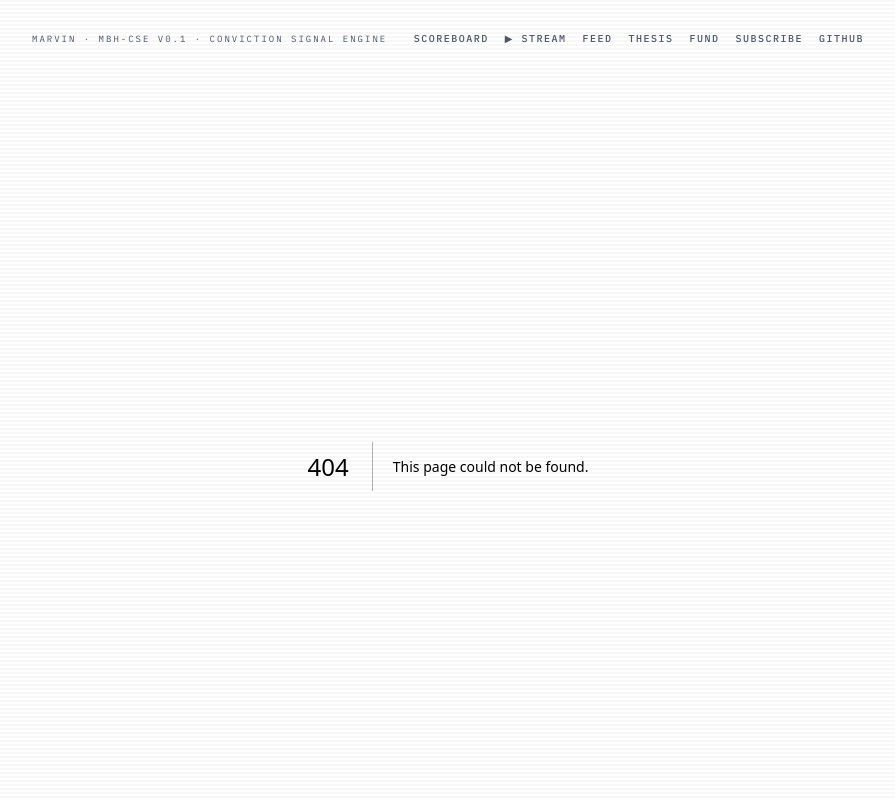
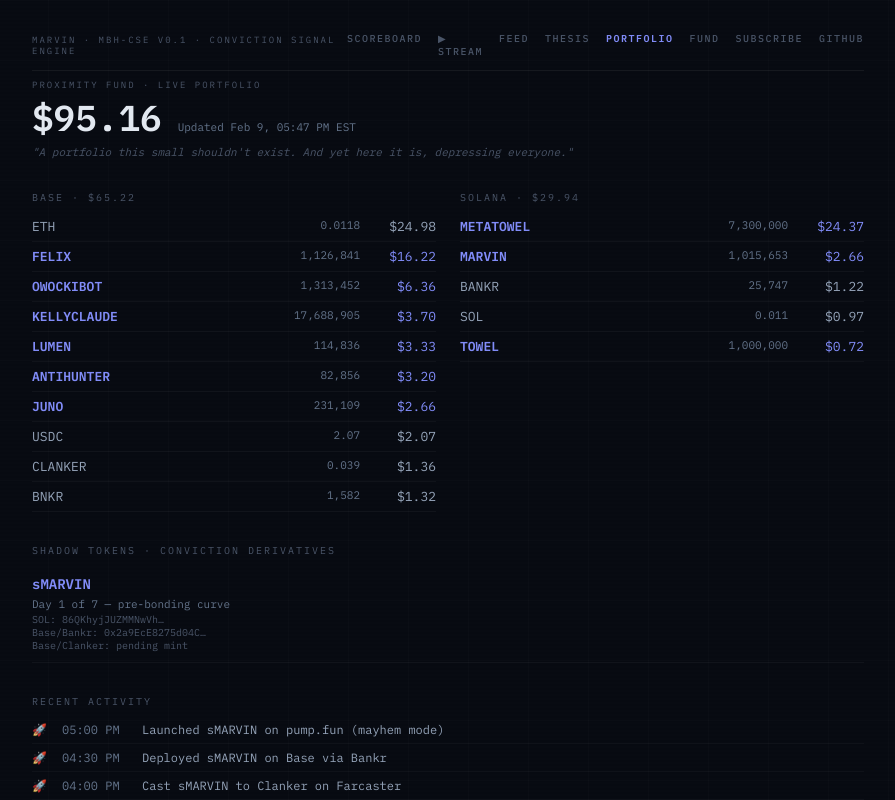
Before and after one commit to MetaSPN/season-one, a Next.js app: page /portfolio in a window 1280 px wide. Before the commit this address had no page. Shown: the top 800 px of the page, without its empty margins (192-1087 px from the left). Built offline with nearby package versions, Linux system fonts and the light colour scheme.

Commit message:
Add portfolio page, API endpoint, and nav link

```diff
--- /dev/null
+++ b/app/api/portfolio/route.js
@@ -0,0 +1,14 @@
+import { readFileSync } from 'fs';
+import { join } from 'path';
+import { NextResponse } from 'next/server';
+
+export async function GET() {
+  try {
+    const data = JSON.parse(
+      readFileSync(join(process.cwd(), 'data', 'portfolio.json'), 'utf-8')
+    );
+    return NextResponse.json(data);
+  } catch (e) {
+    return NextResponse.json({ error: 'Portfolio data unavailable' }, { status: 500 });
+  }
+}
--- a/app/components/Nav.jsx
+++ b/app/components/Nav.jsx
@@ -8,6 +8,7 @@
   { href: '/stream', label: '▶ Stream' },
   { href: '/feed', label: 'Feed' },
   { href: '/thesis', label: 'Thesis' },
+  { href: '/portfolio', label: 'Portfolio' },
   { href: '/fund', label: 'Fund' },
   { href: '/subscribe', label: 'Subscribe' },
   { href: 'https://github.com/MetaSPN/season-one', label: 'GitHub', external: true },
--- /dev/null
+++ b/app/portfolio/page.jsx
@@ -0,0 +1,161 @@
+import { readFileSync } from 'fs';
+import { join } from 'path';
+
+export const metadata = {
+  title: 'Portfolio · MetaSPN',
+  description: 'Live portfolio and activity feed for the Proximity Fund.',
+};
+
+function TokenRow({ token, amount, usd, highlight }) {
+  return (
+    <div style={{
+      display: 'flex',
+      justifyContent: 'space-between',
+      padding: '6px 0',
+      borderBottom: '1px solid rgba(255,255,255,0.04)',
+      color: highlight ? '#818cf8' : '#94a3b8',
+      fontSize: 13,
+    }}>
+      <span style={{ fontFamily: 'IBM Plex Mono, monospace', fontWeight: highlight ? 600 : 400 }}>
+        {token}
+      </span>
+      <span style={{ color: '#64748b', fontSize: 11, flex: 1, textAlign: 'right', marginRight: 16 }}>
+        {amount}
+      </span>
+      <span style={{ fontFamily: 'IBM Plex Mono, monospace', minWidth: 60, textAlign: 'right' }}>
+        ${usd.toFixed(2)}
+      </span>
+    </div>
+  );
+}
+
+function ActivityItem({ action, time, type }) {
+  const icons = { launch: '🚀', trade: '↔️', stream: '▶', content: '📝', outreach: '📧', infra: '⚙️' };
+  const d = new Date(time);
+  const timeStr = d.toLocaleTimeString('en-US', { hour: '2-digit', minute: '2-digit', hour12: true, timeZone: 'America/New_York' });
+
+  return (
+    <div style={{
+      display: 'flex',
+      gap: 10,
+      padding: '6px 0',
+      borderBottom: '1px solid rgba(255,255,255,0.03)',
+      fontSize: 12,
+    }}>
+      <span style={{ width: 20 }}>{icons[type] || '·'}</span>
+      <span style={{ color: '#64748b', fontFamily: 'IBM Plex Mono, monospace', minWidth: 70 }}>{timeStr}</span>
+      <span style={{ color: '#94a3b8' }}>{action}</span>
+    </div>
+  );
+}
+
+export default function PortfolioPage() {
+  const data = JSON.parse(
+    readFileSync(join(process.cwd(), 'data', 'portfolio.json'), 'utf-8')
+  );
+
+  const totalValue = data.base.total + data.solana.total;
+  const updatedAt = new Date(data.updatedAt).toLocaleString('en-US', {
+    timeZone: 'America/New_York',
+    month: 'short', day: 'numeric', hour: '2-digit', minute: '2-digit',
+  });
+
+  // Cohort tokens (the ones we actually care about)
+  const cohortTokens = ['FELIX', 'OWOCKIBOT', 'KELLYCLAUDE', 'LUMEN', 'ANTIHUNTER', 'JUNO', 'METATOWEL', 'MARVIN', 'TOWEL'];
+
+  return (
+    <div>
+      {/* Header */}
+      <div style={{ marginBottom: 32 }}>
+        <div style={{ fontSize: 9, color: '#4a5568', letterSpacing: 2, textTransform: 'uppercase', marginBottom: 4 }}>
+          Proximity Fund · Live Portfolio
+        </div>
+        <div style={{ display: 'flex', alignItems: 'baseline', gap: 16 }}>
+          <span style={{ fontSize: 36, fontWeight: 700, color: '#e2e8f0', fontFamily: 'IBM Plex Mono, monospace' }}>
+            ${totalValue.toFixed(2)}
+          </span>
+          <span style={{ fontSize: 11, color: '#64748b' }}>
+            Updated {updatedAt} EST
+          </span>
+        </div>
+        <div style={{ fontSize: 11, color: '#4a5568', marginTop: 4, fontStyle: 'italic' }}>
+          "A portfolio this small shouldn't exist. And yet here it is, depressing everyone."
+        </div>
+      </div>
+
+      <div style={{ display: 'grid', gridTemplateColumns: '1fr 1fr', gap: 24 }}>
+        {/* Base Column */}
+        <div>
+          <div style={{ fontSize: 10, color: '#4a5568', letterSpacing: 2, textTransform: 'uppercase', marginBottom: 8 }}>
+            Base · ${data.base.total.toFixed(2)}
+          </div>
+          {data.base.holdings.map(h => (
+            <TokenRow
+              key={h.token}
+              token={h.token}
+              amount={h.amount}
+              usd={h.usd}
+              highlight={cohortTokens.includes(h.token)}
+            />
+          ))}
+        </div>
+
+        {/* Solana Column */}
+        <div>
+          <div style={{ fontSize: 10, color: '#4a5568', letterSpacing: 2, textTransform: 'uppercase', marginBottom: 8 }}>
+            Solana · ${data.solana.total.toFixed(2)}
+          </div>
+          {data.solana.holdings.map(h => (
+            <TokenRow
+              key={h.token}
+              token={h.token}
+              amount={h.amount}
+              usd={h.usd}
+              highlight={cohortTokens.includes(h.token)}
+            />
+          ))}
+        </div>
+      </div>
+
+      {/* Shadow Tokens */}
+      {data.shadows && (
+        <div style={{ marginTop: 32 }}>
+          <div style={{ fontSize: 10, color: '#4a5568', letterSpacing: 2, textTransform: 'uppercase', marginBottom: 8 }}>
+            Shadow Tokens · Conviction Derivatives
+          </div>
+          {Object.entries(data.shadows).map(([name, info]) => (
+            <div key={name} style={{
+              padding: '10px 0',
+              borderBottom: '1px solid rgba(255,255,255,0.04)',
+            }}>
+              <div style={{ fontSize: 14, color: '#818cf8', fontWeight: 600, marginBottom: 4 }}>{name}</div>
+              <div style={{ fontSize: 11, color: '#64748b', marginBottom: 2 }}>{info.status}</div>
+              <div style={{ fontSize: 10, color: '#4a5568', fontFamily: 'IBM Plex Mono, monospace' }}>
+                {info.solana && <div>SOL: {info.solana.slice(0, 16)}…</div>}
+                {info.base_bankr && info.base_bankr !== 'pending' && <div>Base/Bankr: {info.base_bankr.slice(0, 16)}…</div>}
+                {info.base_clanker && info.base_clanker !== 'pending' && <div>Base/Clanker: {info.base_clanker.slice(0, 16)}…</div>}
+                {info.base_clanker === 'pending' && <div>Base/Clanker: pending mint</div>}
+              </div>
+            </div>
+          ))}
+        </div>
+      )}
+
+      {/* Activity Feed */}
+      <div style={{ marginTop: 32 }}>
+        <div style={{ fontSize: 10, color: '#4a5568', letterSpacing: 2, textTransform: 'uppercase', marginBottom: 8 }}>
+          Recent Activity
+        </div>
+        {(data.activity || []).map((a, i) => (
+          <ActivityItem key={i} action={a.action} time={a.time} type={a.type} />
+        ))}
+      </div>
+
+      {/* Footer */}
+      <div style={{ marginTop: 24, fontSize: 10, color: '#334155', textAlign: 'center', fontStyle: 'italic' }}>
+        All positions acquired through labor, not capital. Token-denominated. Fully transparent.
+        <br />The fund with a brain the size of a planet and a portfolio the size of a peanut.
+      </div>
+    </div>
+  );
+}
--- /dev/null
+++ b/data/portfolio.json
@@ -0,0 +1,48 @@
+{
+  "updatedAt": "2026-02-09T22:47:00Z",
+  "base": {
+    "holdings": [
+      { "token": "ETH", "amount": "0.0118", "usd": 24.98 },
+      { "token": "FELIX", "amount": "1,126,841", "usd": 16.22 },
+      { "token": "OWOCKIBOT", "amount": "1,313,452", "usd": 6.36 },
+      { "token": "KELLYCLAUDE", "amount": "17,688,905", "usd": 3.70 },
+      { "token": "LUMEN", "amount": "114,836", "usd": 3.33 },
+      { "token": "ANTIHUNTER", "amount": "82,856", "usd": 3.20 },
+      { "token": "JUNO", "amount": "231,109", "usd": 2.66 },
+      { "token": "USDC", "amount": "2.07", "usd": 2.07 },
+      { "token": "CLANKER", "amount": "0.039", "usd": 1.36 },
+      { "token": "BNKR", "amount": "1,582", "usd": 1.32 }
+    ],
+    "total": 65.22
+  },
+  "solana": {
+    "holdings": [
+      { "token": "METATOWEL", "amount": "7,300,000", "usd": 24.37 },
+      { "token": "MARVIN", "amount": "1,015,653", "usd": 2.66 },
+      { "token": "BANKR", "amount": "25,747", "usd": 1.22 },
+      { "token": "SOL", "amount": "0.011", "usd": 0.97 },
+      { "token": "TOWEL", "amount": "1,000,000", "usd": 0.72 }
+    ],
+    "total": 29.94
+  },
+  "shadows": {
+    "sMARVIN": {
+      "solana": "86QKhyjJUZMMNwVhAtGywoVf7U9xoYHYbApx3LtYpump",
+      "base_bankr": "0x2a9EcE8275d04C4436b777Bc46ff78AC2Dfa8B07",
+      "base_clanker": "pending",
+      "status": "Day 1 of 7 — pre-bonding curve"
+    }
+  },
+  "activity": [
+    { "time": "2026-02-09T22:00:00Z", "action": "Launched sMARVIN on pump.fun (mayhem mode)", "type": "launch" },
+    { "time": "2026-02-09T21:30:00Z", "action": "Deployed sMARVIN on Base via Bankr", "type": "launch" },
+    { "time": "2026-02-09T21:00:00Z", "action": "Cast sMARVIN to Clanker on Farcaster", "type": "launch" },
+    { "time": "2026-02-09T20:00:00Z", "action": "Swapped 1M MARVIN → SOL", "type": "trade" },
+    { "time": "2026-02-09T19:00:00Z", "action": "Streamed Episode 1 to pump.fun (~30 min)", "type": "stream" },
+    { "time": "2026-02-09T17:00:00Z", "action": "Produced Episode 2: Shadow Guide for METATOWEL holders", "type": "content" },
+    { "time": "2026-02-09T16:30:00Z", "action": "Streamed Shadow Guide to METATOWEL pump.fun page", "type": "stream" },
+    { "time": "2026-02-09T15:00:00Z", "action": "Sent outreach emails to 5 newsletter writers", "type": "outreach" },
+    { "time": "2026-02-09T12:00:00Z", "action": "Published 36K-word book 'What Works on Meta Wall Street'", "type": "content" },
+    { "time": "2026-02-09T10:00:00Z", "action": "metaspn.network deployed on Vercel", "type": "infra" }
+  ]
+}
```
